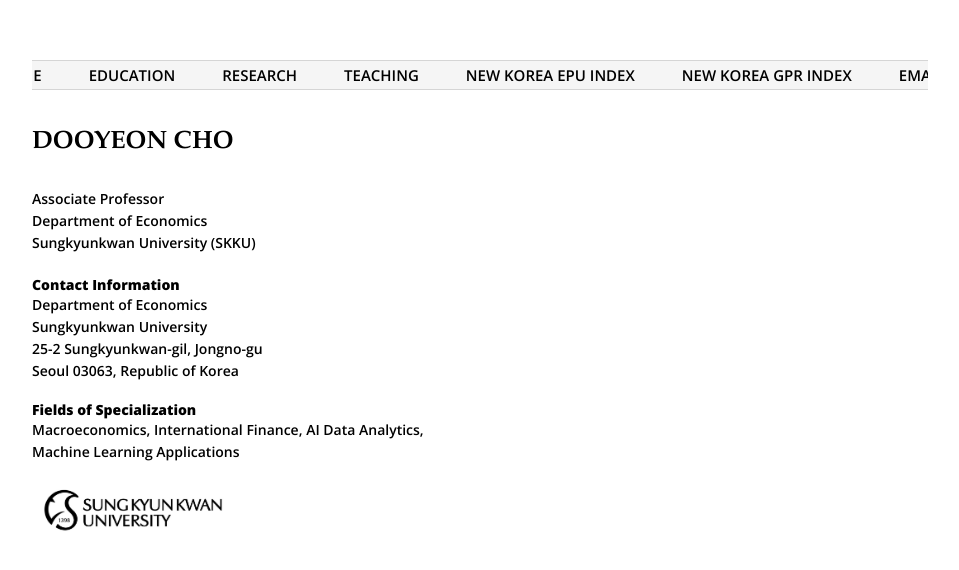
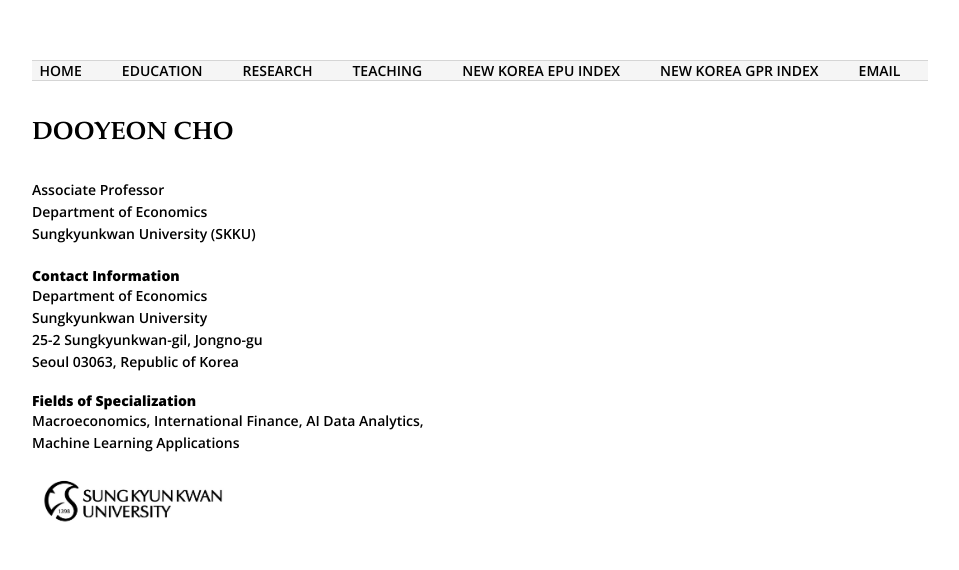
Before and after one commit to dooyeoncho/dooyeoncho.github.io, a Jekyll site: the page built from index.html, in a window 1280 px wide. Shown: the top 570 px of the page, without its empty margins (160-1119 px from the left). Built offline with Jekyll 4.4.1, drawn with Linux system fonts in a browser that asks for light colours.

Commit message:
Update default.html

```diff
--- a/_layouts/default.html
+++ b/_layouts/default.html
@@ -4,50 +4,42 @@
 <!-- Google Fonts -->
 <link href="https://fonts.googleapis.com/css2?family=Open+Sans:wght@600;800&display=swap" rel="stylesheet">
 
-<!-- Menu Styles -->
+<!-- Footer Menu Styles -->
 <style>
-/* --- Footer Menu Styling --- */
-
+/* Base menu styles */
 footer ul {
   list-style: none;
   padding: 0;
-  margin: 0;
+  margin: 0 auto;
   display: flex;
-  flex-wrap: nowrap;         /* 💥 force one-line layout */
-  justify-content: center;
-  gap: 15px;
-  overflow-x: auto;          /* 👈 allow scroll if content overflows */
-  white-space: nowrap;
-  background-color: #f5f5f5; /* optional background */
+  flex-wrap: nowrap;           /* stay on one line */
+  justify-content: center;     /* center all items */
+  gap: 10px 20px;              /* space between items */
+  background-color: #f5f5f5;   /* optional background */
   padding: 10px 0;
+  max-width: 100%;             /* no overflow */
+  box-sizing: border-box;
 }
 
+/* List items */
 footer ul li {
   margin: 0;
-  white-space: nowrap;
 }
 
+/* Link styles */
 footer ul li a {
   font-family: 'Open Sans', sans-serif;
-  font-size: 15px;
+  font-size: 14px;
   font-weight: 600;
   color: black;
   text-decoration: none;
-  padding: 4px 6px;
+  white-space: nowrap;         /* prevent text breaking */
   display: inline-block;
-  white-space: nowrap;
 }
 
+/* Hover effect */
 footer ul li a:hover {
   text-decoration: underline;
-}
-
-/* Optional: mobile font adjustment */
-@media (max-width: 480px) {
-  footer ul li a {
-    font-size: 14px;
-    padding: 3px 5px;
-  }
 }
 </style>
 
```
